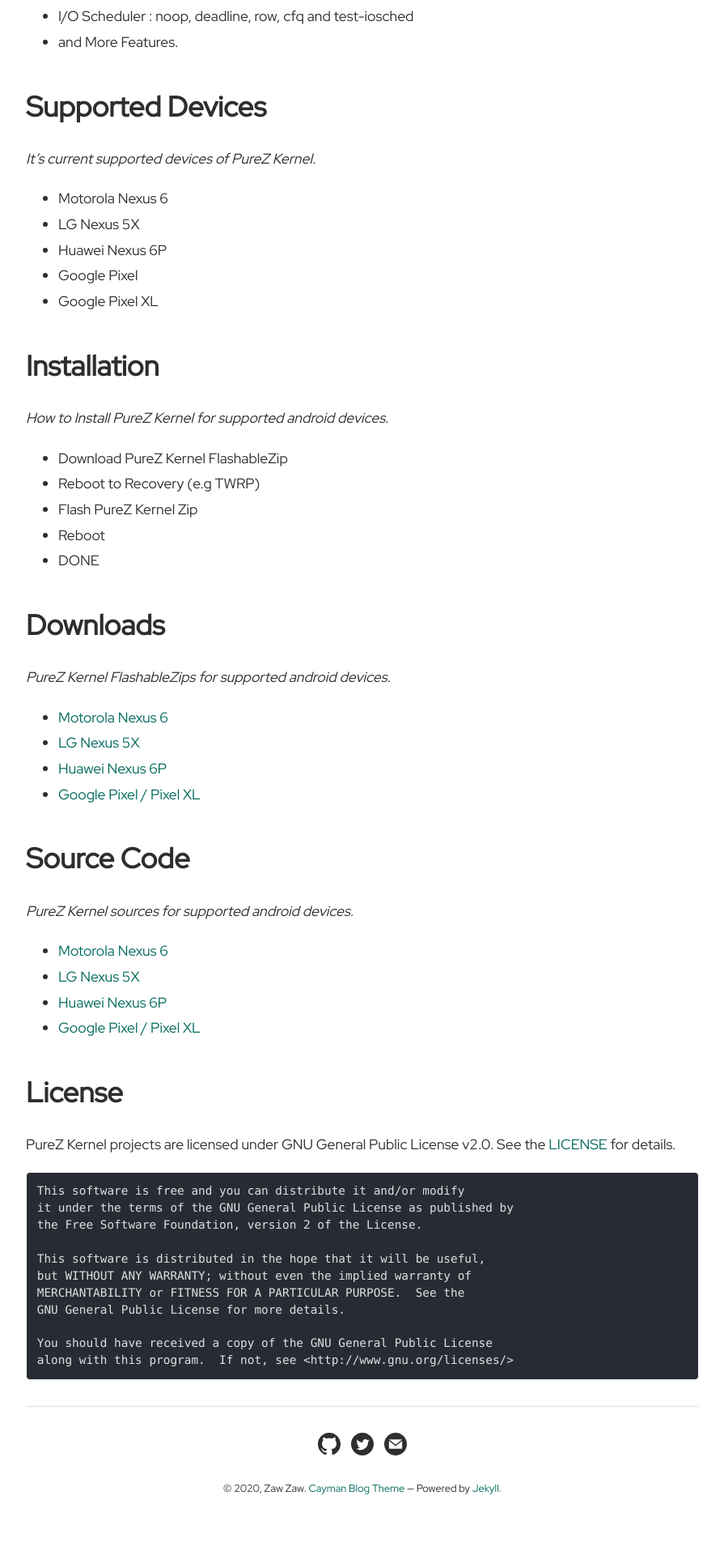
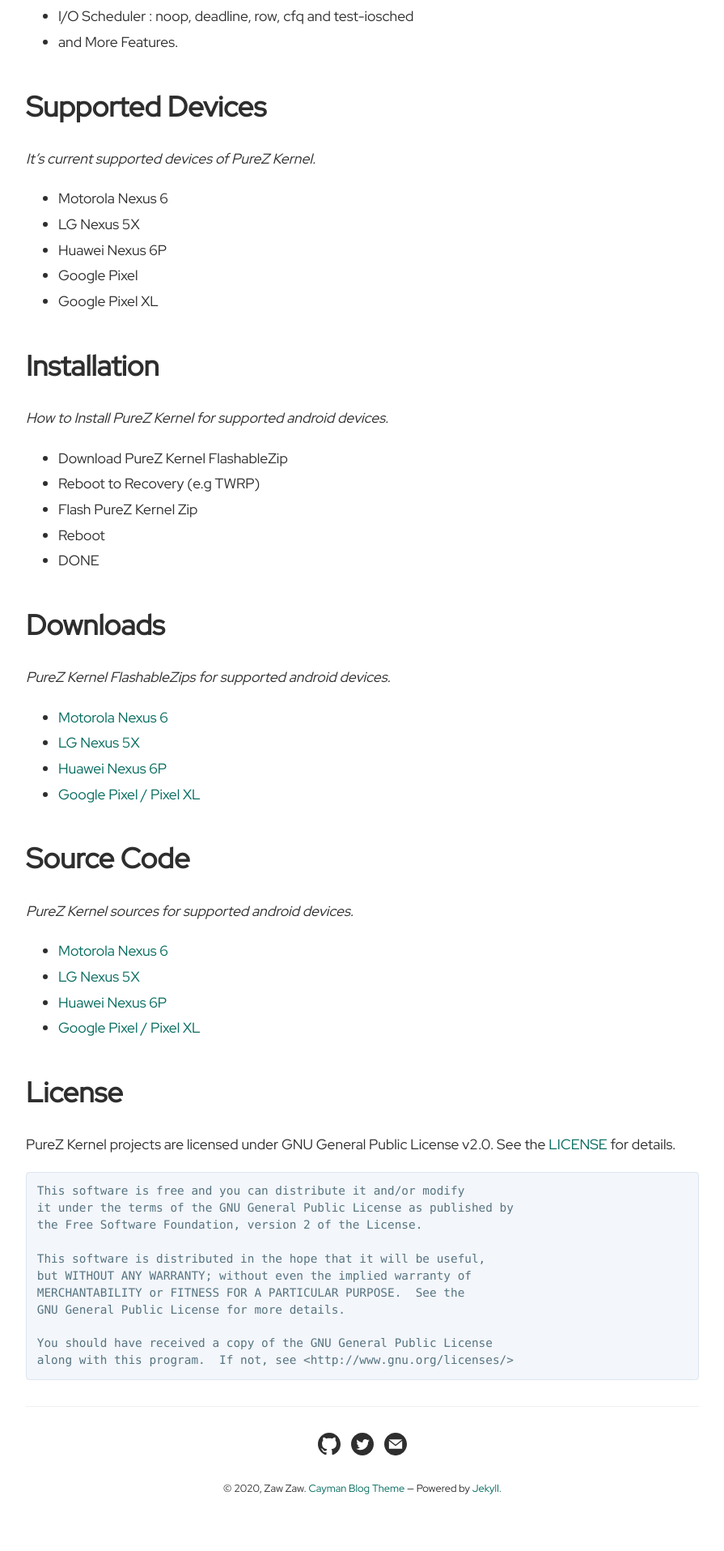
Before and after one commit to zawzaww/zawzaww.github.io, a Jekyll site: the page built from pages/purez-kernel.md, in a window 1280 px wide. Shown: the part 1719-3634 px from the top of the page at 81% size, without its empty margins (192-1087 px from the left). Built offline with Jekyll 4.4.1, drawn with Linux system fonts in a browser that asks for light colours.

Commit message:
_sass: jekyll-theme-cayman-blog: update code colors and border colors

```diff
--- a/_sass/jekyll-theme-cayman-blog.scss
+++ b/_sass/jekyll-theme-cayman-blog.scss
@@ -231,7 +231,7 @@
 
   code {
     padding: 2px 4px;
-    font-family: Consolas, "Liberation Mono", Menlo, Courier, monospace;
+    font-family: Monaco, "Bitstream Vera Sans Mono", "Lucida Console", Terminal;
     font-size: 0.9rem;
     color: $code-text-color;
     background-color: $code-bg-color;
@@ -242,7 +242,7 @@
     padding: 0.8rem;
     margin-top: 0;
     margin-bottom: 1rem;
-    font: 1rem Consolas, "Liberation Mono", Menlo, Courier, monospace;
+    font: 1rem Monaco, "Bitstream Vera Sans Mono", "Lucida Console", Terminal;
     color: $code-text-color;
     word-wrap: normal;
     background-color: $code-bg-color;
--- a/_sass/variables.scss
+++ b/_sass/variables.scss
@@ -13,11 +13,11 @@
 $body-link-color: #00695C !default;
 $blockquote-text-color: #819198 !default;
 
-// CodeBlock colors.
-$code-bg-color: #272c34 !default;
-$code-text-color: #e0e0e0 !default;
+// Code colors.
+$code-bg-color: #f3f6fa !default;
+$code-text-color: #567482 !default;
 
 // Borders colors.
-$border-color: #ffffff  !default;
-$table-border-color: #ffffff !default;
-$hr-border-color: #e0e0e0 !default;
+$border-color: #dce6f0 !default;
+$table-border-color: #e9ebec !default;
+$hr-border-color: #eff0f1 !default;
```
